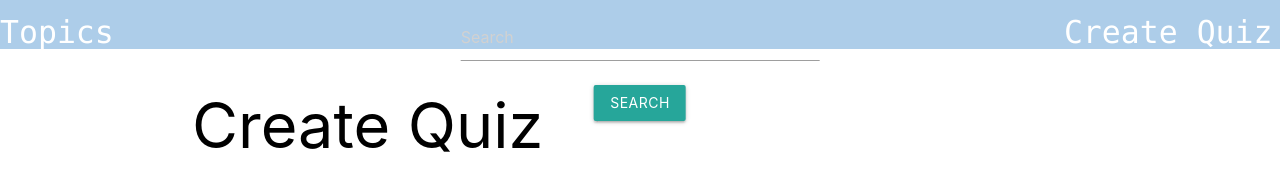
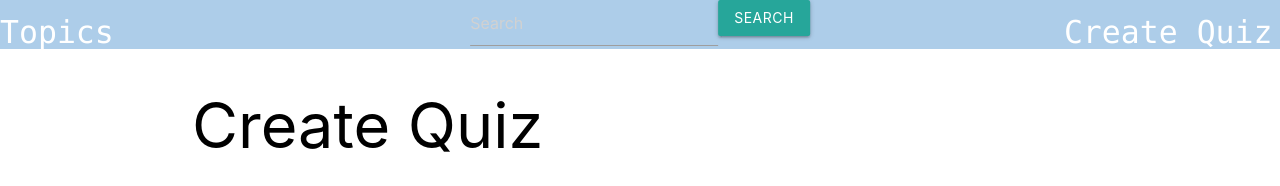
Before and after one commit to BrandonSamaroo/Quizle, a Django app: page /createquiz/ in a window 1280 px wide. Shown: the part 79-265 px from the top of the page. Run offline with Django 4.2, Linux system fonts and the light colour scheme; the visitor is signed in with stand-in values (Sample User, id 1); data that the repository does not hold is empty.

Commit message:
css fixes

```diff
--- a/main_app/static/css/styles.css
+++ b/main_app/static/css/styles.css
@@ -41,3 +41,9 @@ img{
     opacity: 100% !important;
     pointer-events: all !important;
 }
+
+.search-bar{
+    display: flex !important;
+    justify-content: space-evenly !important;
+    width: 100% !important;
+}
--- a/main_app/templates/base.html
+++ b/main_app/templates/base.html
@@ -54,13 +54,12 @@
                     <li>
                         <a href="{% url 'topics' %}" class="left brand-logo">Topics</a>
                     </li>
-                    <li>
-                    <form class="center brand-logo" method="POST" action="{% url 'search' %}">
-                        {% csrf_token %}
-
-                        <input class="form-control me-2" type="search" placeholder="Search" aria-label="Search" name="searched">
-                        <button class="btn btn-outline-secondary" type="submit">Search</button>
-                      </form>
+                    <li class="center brand-logo">
+                        <form class="search-bar" method="POST" action="{% url 'search' %}">
+                            {% csrf_token %}
+                            <input class="form-control me-2" type="search" placeholder="Search" aria-label="Search" name="searched">
+                            <button class="btn btn-outline-secondary" type="submit">Search</button>
+                        </form>
                     </li>
                     <li>
                         <a href="{% url 'create_quiz' %}" class="right brand-logo">Create Quiz</a>
```
